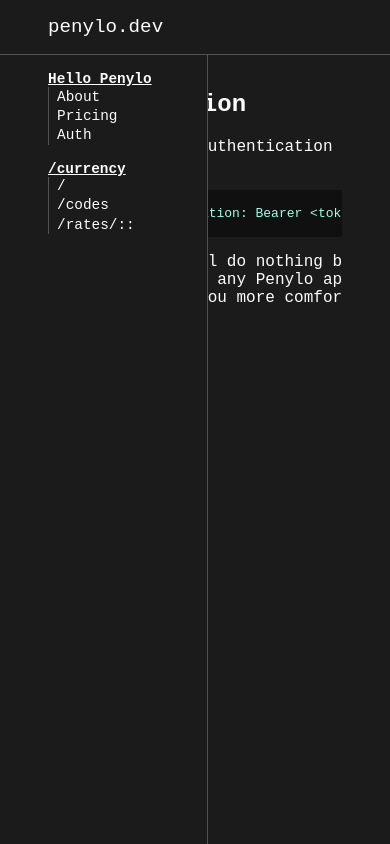
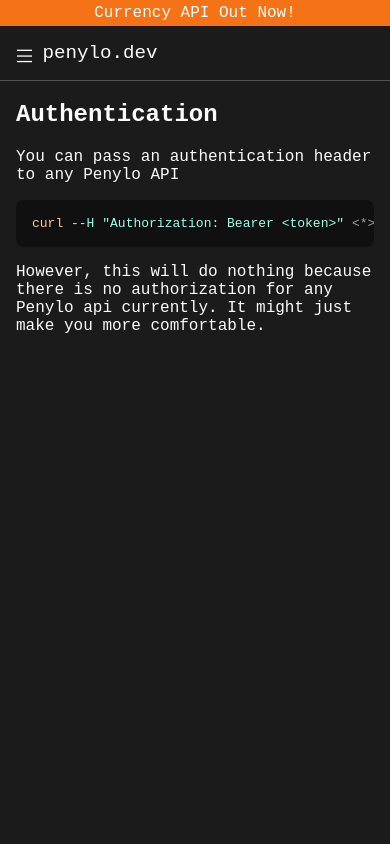
Before and after one commit to CoasterFan5/penylo.dev, a SvelteKit app: page /auth in a window 390 px wide. Built offline with nearby package versions, Linux system fonts and the light colour scheme.

Commit message:
Mobile view

```diff
--- a/src/lib/components/CodeBlock.svelte
+++ b/src/lib/components/CodeBlock.svelte
@@ -33,13 +33,6 @@
 	:global(.codeBlockWrap > pre) {
 		border-radius: 0.5rem;
 		padding: 1rem;
-	}
-
-	code {
-		background: var(--primary-10);
-		padding: 1rem;
-		border: 1px solid var(--text-25);
-		display: flex;
-		border-radius: 0.5rem;
+		overflow-x: auto;
 	}
 </style>
--- a/src/routes/(docs)/+layout.svelte
+++ b/src/routes/(docs)/+layout.svelte
@@ -1,5 +1,7 @@
 <script lang="ts">
 	import Sidebar from './Sidebar.svelte';
+	import { MediaQuery } from 'svelte/reactivity';
+	const large = new MediaQuery('min-width: 800px');
 
 	const { children } = $props();
 
@@ -8,15 +10,25 @@
 				title: string;
 				url: string;
 		  }
-		| undefined = undefined;
+		| false = { title: 'Currency API Out Now!', url: '/currency' };
+
+	let showSidebar = $state(large.current);
 </script>
 
 <div class="wrap">
+	{#if bannerInfo}
+		<a class="banner" href={bannerInfo.url}>
+			{bannerInfo.title}
+		</a>
+	{/if}
 	<div class="header">
+		<button onclick={() => (showSidebar = !showSidebar)}>|||</button>
 		<a href="/" class="title"> penylo.dev </a>
 	</div>
 	<div class="body">
-		<Sidebar />
+		{#if showSidebar}
+			<Sidebar overlaySidebar={!large.current} />
+		{/if}
 		<div class="content">
 			<div class="content-inner">
 				{@render children?.()}
@@ -29,12 +41,13 @@
 	.wrap {
 		width: 100%;
 		height: 100vh;
+		overflow: hidden;
 		display: flex;
 		flex-direction: column;
 	}
 
 	.header {
-		padding: 1rem 3rem;
+		padding: 1rem 1rem;
 		font-family: var(--font-mono);
 		border-bottom: 1px solid var(--text-25);
 	}
@@ -51,24 +64,61 @@
 	}
 
 	.body {
-		padding: 0 3rem;
+		padding: 0;
 		display: flex;
 		flex-direction: row;
 		height: 100%;
+		overflow: hidden;
+		position: relative;
 	}
 
 	.content {
 		display: flex;
+		flex-direction: column;
 		align-items: center;
-		justify-content: center;
-		padding: 1rem;
+		justify-content: start;
 		width: 100%;
+		padding: 0.25rem;
 		height: 100%;
+		flex-grow: 1;
 		overflow-y: auto;
-		align-items: start;
+		padding: 0 1rem;
 	}
 
 	.content-inner {
-		width: 80ch;
+		width: 100%;
+		max-width: 80ch;
+		padding-bottom: 10rem;
+	}
+
+	.banner {
+		width: 100%;
+		padding: 0.25rem;
+		display: flex;
+		align-items: center;
+		justify-content: center;
+		text-decoration: none;
+		color: var(--text);
+		background: var(--primary-25);
+		transition: all cubic-bezier(0.455, 0.03, 0.515, 0.955) 0.1s;
+
+		&:hover {
+			background: var(--primary);
+		}
+	}
+
+	button {
+		all: unset;
+		aspect-ratio: 1/1;
+		transform: rotate(90deg);
+		background: transparent;
+		color: var(--text);
+		font-kerning: 0pt;
+		letter-spacing: -3pt;
+		cursor: pointer;
+
+		&:hover {
+			color: var(--primary);
+		}
 	}
 </style>
--- a/src/routes/(docs)/Sidebar.svelte
+++ b/src/routes/(docs)/Sidebar.svelte
@@ -1,4 +1,12 @@
-<div class="sidebar">
+<script lang="ts">
+	let {
+		overlaySidebar = false
+	}: {
+		overlaySidebar: boolean;
+	} = $props();
+</script>
+
+<div class="sidebar" class:overlay={overlaySidebar}>
 	<div class="section">
 		<span class="sectionHead">Hello Penylo</span>
 		<a class="pageLink" href="/">About</a>
@@ -19,10 +27,12 @@
 		padding: 1rem 0;
 		border-right: 1px solid var(--text-25);
 		display: flex;
-		min-width: 10rem;
 		flex-direction: column;
+		min-width: 13rem;
 		font-family: var(--font-mono);
 		height: 100%;
+		padding: 1rem 1rem;
+		background: var(--background);
 	}
 
 	.section {
@@ -51,4 +61,10 @@
 		margin: 0;
 		text-decoration: underline;
 	}
+
+	.overlay {
+		position: absolute;
+		z-index: 100;
+		height: calc(100vh);
+	}
 </style>
--- a/src/routes/(docs)/auth/+page.svelte
+++ b/src/routes/(docs)/auth/+page.svelte
@@ -10,6 +10,6 @@
 	language="bash"
 />
 <p>
-	However, this will do nothing becase there is no authorization for any Penylo api currently. It
+	However, this will do nothing because there is no authorization for any Penylo api currently. It
 	might just make you more comfortable.
 </p>
```
Also changed, not shown: src/routes/(docs)/pricing/+page.svelte (+9 -1 lines).
